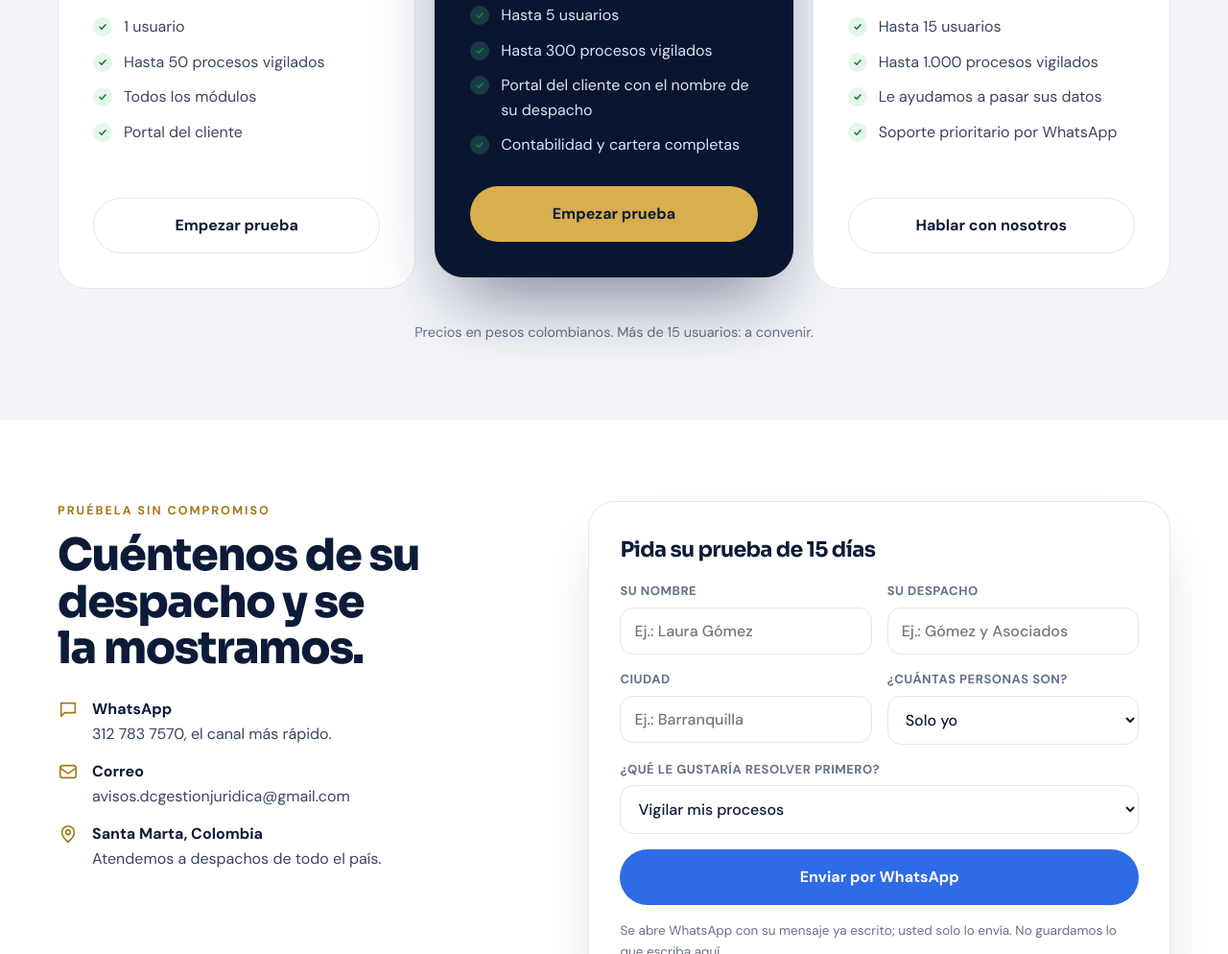
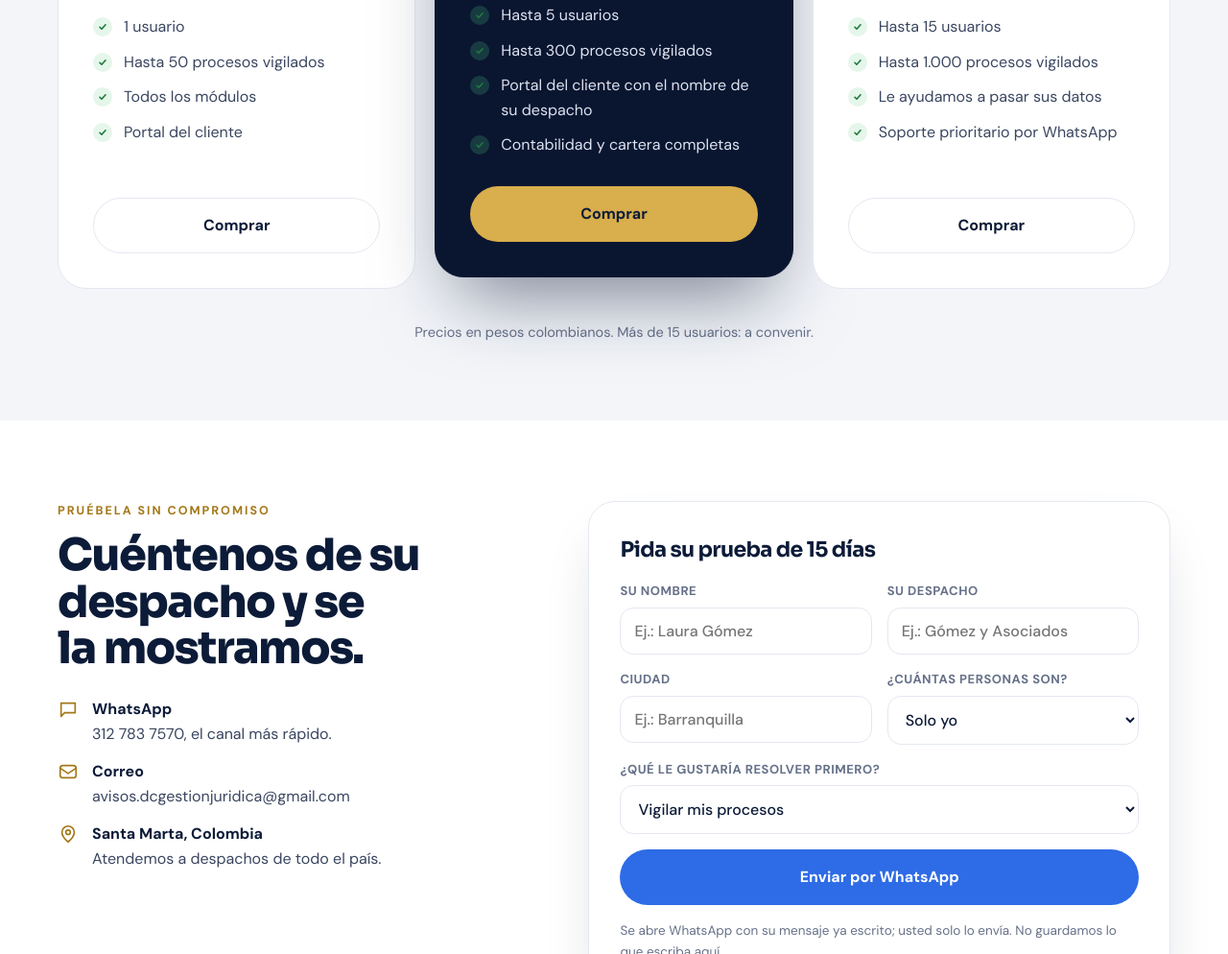
Before and after one commit to dcgestionjuridica/dc-gestion-juridica-sitio, a plain HTML site: page index.html in a window 1280 px wide. Shown: the part 9274-10268 px from the top of the page at 96% size. Drawn offline with Linux system fonts and the light colour scheme; animation ran at ten frames a second.

Commit message:
Planes: botones «Comprar» que llevan a la compra en línea con Bold
Co-Authored-By: Claude Opus 5.5 <noreply@anthropic.com>
Claude-Session: https://claude.ai/code/session_01SNYUpZhvaQFLnsw9TAo94d

```diff
--- a/index.html
+++ b/index.html
@@ -525,9 +525,9 @@ footer .copy{grid-column:1/-1;border-top:1px solid var(--line);padding-top:22px;
   <div class="wrap">
     <div class="cab c rv"><div class="etq">Planes</div><h2>Un precio claro para cada tamaño de despacho.</h2><p>Pruébela 15 días, sin tarjeta, y decida con calma.</p></div>
     <div class="planes">
-      <div class="plan rv"><span class="lanz">Lanzamiento</span><h3>Independiente</h3><p>Para el abogado que trabaja solo.</p><span class="antes">$79.900</span><div class="precio">$60.000 <small>/ mes</small></div><div class="anual">Pago anual: $576.000 <s>$720.000</s><br>20% menos con el pago del año</div><ul><li>1 usuario</li><li>Hasta 50 procesos vigilados</li><li>Todos los módulos</li><li>Portal del cliente</li></ul><a class="btn btn-linea" href="#prueba">Empezar prueba</a></div>
-      <div class="plan top rv"><span class="sello">LA MÁS ELEGIDA</span><span class="lanz">Lanzamiento</span><h3>Despacho</h3><p>Para equipos de 2 a 5 personas.</p><span class="antes">$219.900</span><div class="precio">$150.000 <small>/ mes</small></div><div class="anual">Pago anual: $1.440.000 <s>$1.800.000</s><br>20% menos con el pago del año</div><ul><li>Hasta 5 usuarios</li><li>Hasta 300 procesos vigilados</li><li>Portal del cliente con el nombre de su despacho</li><li>Contabilidad y cartera completas</li></ul><a class="btn btn-oro" href="#prueba">Empezar prueba</a></div>
-      <div class="plan rv"><span class="lanz">Lanzamiento</span><h3>Firma</h3><p>Para firmas de 6 a 15 personas.</p><span class="antes">$549.900</span><div class="precio">$350.000 <small>/ mes</small></div><div class="anual">Pago anual: $3.360.000 <s>$4.200.000</s><br>20% menos con el pago del año</div><ul><li>Hasta 15 usuarios</li><li>Hasta 1.000 procesos vigilados</li><li>Le ayudamos a pasar sus datos</li><li>Soporte prioritario por WhatsApp</li></ul><a class="btn btn-linea" href="#prueba">Hablar con nosotros</a></div>
+      <div class="plan rv"><span class="lanz">Lanzamiento</span><h3>Independiente</h3><p>Para el abogado que trabaja solo.</p><span class="antes">$79.900</span><div class="precio">$60.000 <small>/ mes</small></div><div class="anual">Pago anual: $576.000 <s>$720.000</s><br>20% menos con el pago del año</div><ul><li>1 usuario</li><li>Hasta 50 procesos vigilados</li><li>Todos los módulos</li><li>Portal del cliente</li></ul><a class="btn btn-linea" href="comprar.html?plan=Independiente">Comprar</a></div>
+      <div class="plan top rv"><span class="sello">LA MÁS ELEGIDA</span><span class="lanz">Lanzamiento</span><h3>Despacho</h3><p>Para equipos de 2 a 5 personas.</p><span class="antes">$219.900</span><div class="precio">$150.000 <small>/ mes</small></div><div class="anual">Pago anual: $1.440.000 <s>$1.800.000</s><br>20% menos con el pago del año</div><ul><li>Hasta 5 usuarios</li><li>Hasta 300 procesos vigilados</li><li>Portal del cliente con el nombre de su despacho</li><li>Contabilidad y cartera completas</li></ul><a class="btn btn-oro" href="comprar.html?plan=Despacho">Comprar</a></div>
+      <div class="plan rv"><span class="lanz">Lanzamiento</span><h3>Firma</h3><p>Para firmas de 6 a 15 personas.</p><span class="antes">$549.900</span><div class="precio">$350.000 <small>/ mes</small></div><div class="anual">Pago anual: $3.360.000 <s>$4.200.000</s><br>20% menos con el pago del año</div><ul><li>Hasta 15 usuarios</li><li>Hasta 1.000 procesos vigilados</li><li>Le ayudamos a pasar sus datos</li><li>Soporte prioritario por WhatsApp</li></ul><a class="btn btn-linea" href="comprar.html?plan=Firma">Comprar</a></div>
     </div>
     <p class="precios-nota">Precios en pesos colombianos. Más de 15 usuarios: a convenir.</p>
 
```
